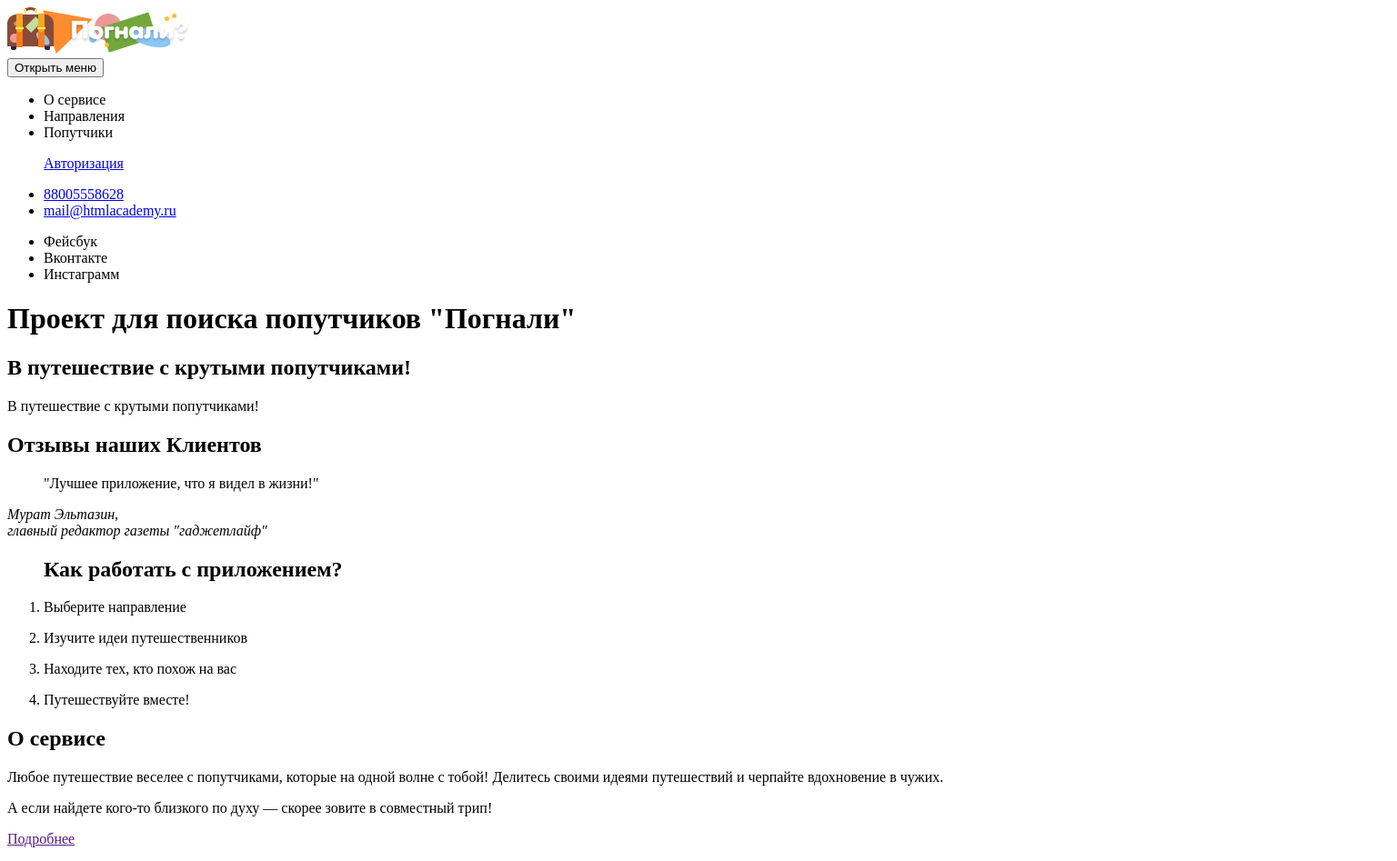
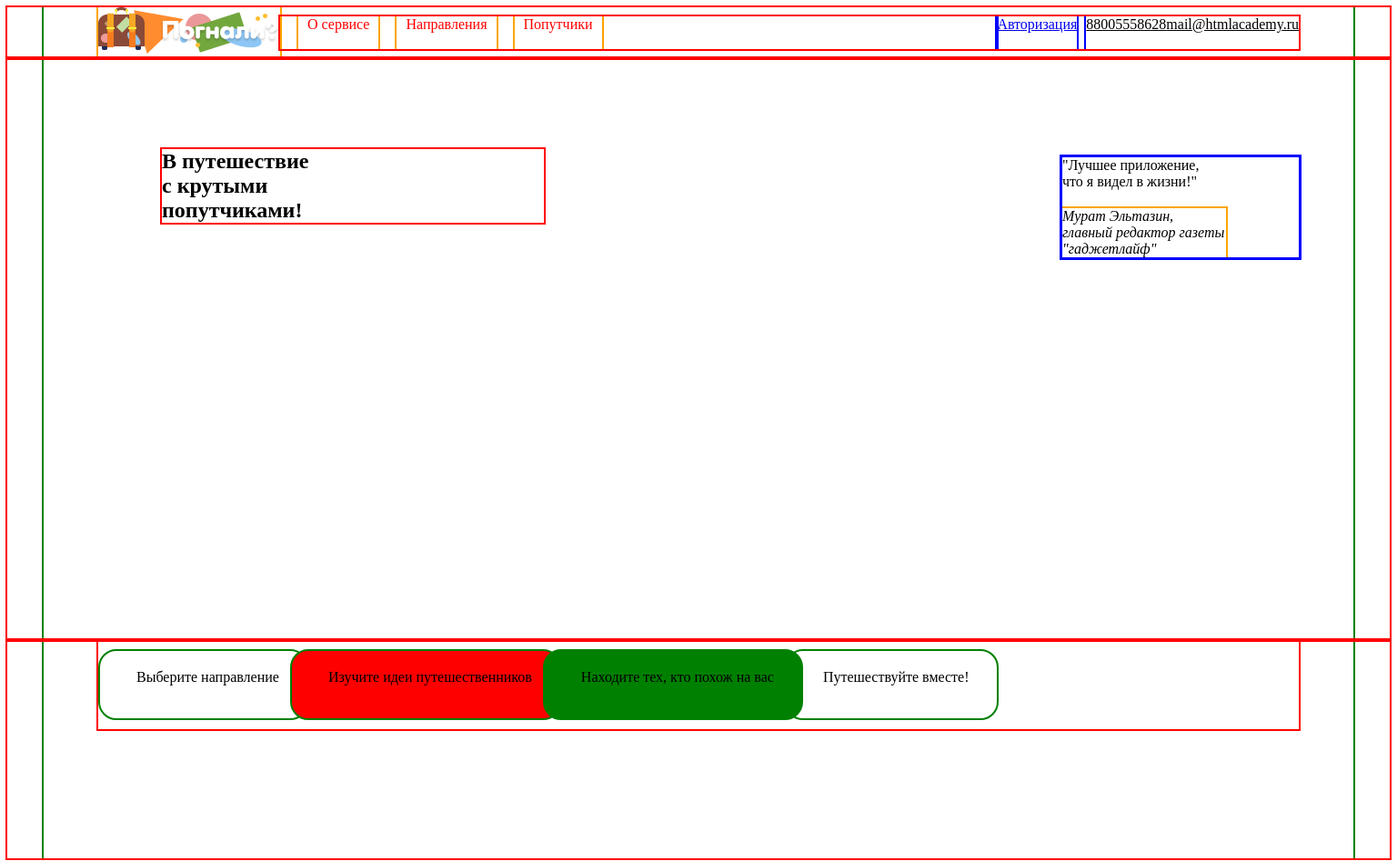
Before and after one commit to alexalekhin94/513395-pognali-18, a website: page source/index.html in a window 1536 px wide. Shown: the top 947 px of the page at 91% size. Drawn offline with nearby package versions, Linux system fonts and the light colour scheme; files that its build step writes are made by us from their sources.

Commit message:
adapt-intro
Добавлет адаптивность интро

```diff
--- a/source/index.html
+++ b/source/index.html
@@ -3,24 +3,26 @@
 
 <head>
     <meta charset="utf-8">
+    <meta name="viewport" content="width=device-width,initial-scale=1">
     <title>HTML Academy: Погнали</title>
-    <link href="/source/css/styles.css" rel="stylesheet">
+    <link href="/source/css/style.css" rel="stylesheet">
 </head>
 
 <body>
     <header class="page-header">
+        <div class="page-header__container">
             <a class="page-header__logo">
                 <img class="page-header__logo-image" src="/source/img/logo-desktop-white.png" width="200" height="52" alt="Сервис для поиска попутчиков «Погнали»">
             </a>
 
             <nav class="main-nav">
-            <button class="main-nav__toogle" type="button">Открыть меню</button>
+                <button class="main-nav__toogle visually-hidden" type="button">Открыть меню</button>
 
                 <div class="main-nav__wrapper">
                     <ul class="main-nav__list site-list">
-                    <li class="site-list__item"><a class="site-list__link">О сервисе</a></li>
-                    <li class="site-list__item"><a class="site-list__link">Направления</a></li>
-                    <li class="site-list__item"><a class="site-list__link">Попутчики</a></li>
+                        <li class="site-list__item"><a class="site-list__link" href="#">О сервисе</a></li>
+                        <li class="site-list__item"><a class="site-list__link" href="#">Направления</a></li>
+                        <li class="site-list__item"><a class="site-list__link" href="#">Попутчики</a></li>
                     </ul>
 
                     <ul class="main-nav__list user-list">
@@ -28,8 +30,8 @@
                     </ul>
 
                     <ul class="main-nav__list contact-list">
-                    <li class="contact-list__item"><a class="usernav-list__link" href="tel:88005558628"> 88005558628</a></li>
-                    <li class="contact-list__item"><a class="usernav-list__link" href="mailto:mail@htmlacademy.ru">mail@htmlacademy.ru </a></li>
+                        <li class="contact-list__item"><a class="contact-list__link" href="tel:88005558628"> 88005558628</a></li>
+                        <li class="contact-list__item"><a class="contact-list__link" href="mailto:mail@htmlacademy.ru">mail@htmlacademy.ru </a></li>
                     </ul>
 
                     <ul class="main-nav__list social-media-list">
@@ -39,41 +41,68 @@
                     </ul>
                 </div>
             </nav>
+        </div>
     </header>
 
     <main class="page-main">
         <h1 class="visually-hidden"> Проект для поиска попутчиков "Погнали"</h1>
 
         <section class="main-intro">
-            <h2 class="visually-hidden">В путешествие с крутыми попутчиками!</h2>
-            <div class="main-intro__picture">
-                <p>В путешествие с крутыми попутчиками!</p>
-            </div>
+            <div class="main-intro__container">
+                <h2 class="main-intro__title">В путешествие<br> с крутыми<br> попутчиками!</h2>
+
+
+
+
+
+                <ul class="main-intro__contact-list">
+                    <li class="contact-list__item"><a class="user-list__auth" href="#">Авторизация</a></li>
+                    <li class="contact-list__item"><a class="contact-list__link" href="tel:88005558628"> 88005558628</a></li>
+                    <li class="contact-list__item"><a class="contact-list__link" href="mailto:mail@htmlacademy.ru">mail@htmlacademy.ru </a></li>
+                </ul>
+
+
+
+
 
                 <div class="main-intro__quote">
                     <h2 class="visually-hidden">Отзывы наших Клиентов</h2>
-                <blockquote class="">
-                    "Лучшее приложение, что я видел в жизни!"
+                    <blockquote class="main-intro__blockquote">
+                        "Лучшее приложение,<br> что я видел в жизни!"
                     </blockquote>
-                <cite>Мурат Эльтазин,<br>главный редактор газеты "гаджетлайф"</cite>
+                    <cite class="main-intro__cite">Мурат Эльтазин,<br>главный редактор газеты "гаджетлайф"</cite>
                 </div>
 
-            <ol class="main-intro__to-do-list">
+
+            </div>
+        </section>
+
+
+        <section class="main-steps">
              <h2 class="visually-hidden">Как работать с приложением?</h2>
-                <li class="main-intro__to-do-list-item main-intro__to-do-list-item--item1">
+            <div class="main-steps__container">
+                <ol class="main-steps__to-do-list">
+
+                    <li class="main-steps__to-do-list-item main-steps__to-do-list-item--item1">
                         <p class="">Выберите направление</p>
                     </li>
-                <li class="main-intro__to-do-list-item main-intro__to-do-list-item--item2">
+                    <li class="main-steps__to-do-list-item main-steps__to-do-list-item--item2">
                         <p class="">Изучите идеи путешественников</p>
                     </li>
-                <li class="main-intro__to-do-list-item main-intro__to-do-list-item--item3">
+                    <li class="main-steps__to-do-list-item main-steps__to-do-list-item--item3">
                         <p class="">Находите тех, кто похож на вас</p>
                     </li>
-                <li class="main-intro__to-do-list-item main-intro__to-do-list-item--item4">
+                    <li class="main-steps__to-do-list-item main-steps__to-do-list-item--item4">
                         <p class="">Путешествуйте вместе!</p>
                     </li>
                 </ol>
+            </div>
         </section>
+
+
+
+
+
 
         <section class="main-about">
             <h2 class="main-about__title">О сервисе</h2>
@@ -270,7 +299,7 @@
 
             <ul class="main-footer__social-media footer-social-media">
                 <li class="footer-social-media__item"><a class="footer-social-media__link">Фейсбук</a></li>
-                <li class="footer-social-media__item"><a class="footer-social-media__link">Вконтакте</a></li>
+                <li class="footer-social-media__item"><a class="foo mter-social-media__link">Вконтакте</a></li>
                 <li class="footer-social-media__item"><a class="footer-social-media__link">Инстаграмм</a></li>
             </ul>
 
@@ -281,6 +310,4 @@
 
         </footer>
     </main>
-
-</body>
-</html>
+</body></html>
--- /dev/null
+++ b/source/sass/blocks/000-bg-img.scss
@@ -0,0 +1,21 @@
+body {
+  background:  url("../img/pognali-index-mobile.jpg") no-repeat 50% 0;
+  background-size: 720px auto;
+  min-height: 5750px;
+}
+
+
+@media (min-width:768px) {
+  body {
+    background: url("../img/pognali-index-tablet.jpg") no-repeat 50% 0;
+    background-size: 1178px auto;
+  }
+}
+
+
+@media (min-width: 1440px) {
+  body {
+    background: url("../img/pognali-index-desktop.jpg") no-repeat 50% 0;
+    background-size: 1391px auto;
+  }
+}
--- /dev/null
+++ b/source/sass/blocks/contact-list.scss
@@ -0,0 +1,14 @@
+.contact-list{
+    display: flex;
+    margin-left: 10px;
+
+    &__link{
+        color: black;
+        display: block;
+//        height: 56px;
+//        width:50px;
+//        outline: 2px green solid;
+
+    }
+
+}
--- /dev/null
+++ b/source/sass/blocks/main-intro.scss
@@ -0,0 +1,173 @@
+@media (min-width:320px) {
+
+    .main-intro {
+        display: flex;
+        height:600px;
+        box-sizing: border-box;
+        width: 100%;
+        outline: 2px solid blue ;
+
+        &__container {
+
+            margin: 0 auto;
+            justify-content: space-between;
+            width: 320px;
+            padding-left: 25px;
+            padding-right: 25px;
+            outline: 2px solid green;
+            box-sizing: border-box;
+        }
+
+        &__title{
+            margin: 0 auto;
+            margin-top: 40px;
+            text-align: center;
+            padding: 0;
+            outline: 2px red solid;
+        }
+
+        &__quote{
+            margin-top: 98px;
+            width: 260px;
+            outline: 3px blue solid;
+        }
+
+        &__contact-list{
+            margin: 0;
+            padding: 0;
+            margin-top: 250px;
+            list-style: none;
+            display: flex;
+            outline: 2px orange solid;
+        }
+
+        &__blockquote{
+            padding: 0;
+            margin: 0;
+            margin-bottom: 20px;
+        }
+
+        &__cite{
+            display: block;
+            width: 160px;
+            outline: 2px orange solid;
+
+
+        }
+
+}
+
+}
+
+
+
+@media (min-width:768px) {
+
+    .main-intro {
+        display: flex;
+        height:600px;
+        box-sizing: border-box;
+        width: 100%;
+        outline: 2px solid red;
+
+        &__container {
+//            display: flex;
+            margin: 0 auto;
+            justify-content: space-between;
+            width: 768px;
+            padding-left: 40px;
+            padding-right: 40px;
+//            padding-top: 98px;
+            outline: 2px solid green;
+            box-sizing: border-box;
+        }
+
+        &__title{
+            margin: 0 auto;
+            margin-top: 40px;
+            text-align: center;
+            padding: 0;
+            outline: 2px red solid;
+        }
+
+        &__quote{
+            margin-top: 98px;
+            width: 260px;
+            outline: 3px blue solid;
+        }
+
+        &__contact-list{
+            display: none;
+        }
+
+        &__blockquote{
+            padding: 0;
+            margin: 0;
+            margin-bottom: 20px;
+        }
+
+        &__cite{
+            display: block;
+            width: 180px;
+            outline: 2px orange solid;
+
+        }
+
+
+}
+
+}
+
+
+@media (min-width: 1440px) {
+    .main-intro {
+        display: flex;
+
+        height:640px;
+
+        box-sizing: border-box;
+        width: 100%;
+        outline: 2px solid red;
+
+        &__container {
+            display: flex;
+            margin: 0 auto;
+            justify-content: space-between;
+            align-items: flex-start;
+            width: 1440px;
+            padding-left: 60px;
+            padding-right: 60px;
+            padding-top: 100px;
+            outline: 2px solid green;
+            box-sizing: border-box;
+        }
+
+        &__title{
+            margin: 0;
+            margin-left: 70px;
+            width:420px;
+            text-align: left;
+            padding: 0;
+            outline: 2px red solid;
+        }
+
+        &__quote{
+            margin-top: 9px;
+            width: 260px;
+            outline: 3px blue solid;
+        }
+
+        &__contact-list{
+            display: none;
+        }
+
+        &__blockquote{
+            padding: 0;
+            margin: 0;
+            margin-bottom: 20px;
+        }
+
+
+    }
+
+}
--- a/source/sass/blocks/main-nav.scss
+++ b/source/sass/blocks/main-nav.scss
@@ -0,0 +1,24 @@
+
+.main-nav{
+    width: 100%;
+    outline: 2px red solid;
+    &__wrapper{
+//        outline: 2px green solid;
+        display: flex;
+        justify-content: space-between;
+    }
+
+    &__list{
+        list-style: none;
+        padding: 0;
+        margin: 0;
+        outline: 2px solid blue;
+//        margin-left: 10px;
+    }
+
+
+}
+
+.social-media-list{
+    display: none;
+    }
--- /dev/null
+++ b/source/sass/blocks/main-step-by-step.scss
@@ -0,0 +1,94 @@
+@media (min-width: 1440px) {
+    .main-steps {
+        display: flex;
+
+        height:240px;
+
+        box-sizing: border-box;
+        width: 100%;
+        outline: 2px solid red;
+
+        &__container {
+//
+            margin: 0 auto;
+            align-items: flex-start;
+            width: 1440px;
+            padding-left: 60px;
+            padding-right: 60px;
+            outline: 2px solid green;
+            box-sizing: border-box;
+        }
+
+        &__to-do-list{
+            display: flex;
+            margin: 0;
+            padding: 0;
+            padding-left: 0px;
+            outline: 2px red solid;
+            list-style: none;
+        }
+
+          &__to-do-list p{
+
+            margin: 0;
+            padding: 0;
+
+
+
+        }
+
+        &__to-do-list-item{
+            margin-top: 10px;
+            margin-bottom: 10px;
+            margin-left: -20px;
+            border: 2px green solid;
+            border-radius: 20px;
+            padding-left: 40px;
+            padding-right: 30px;
+            padding-top: 20px;
+            padding-bottom: 36px;
+
+        }
+
+//        НЕ МОГУ ПОНЯТЬ ПОЧЕМУ ЧЕРЕЗ FIRSTCHILD не получается
+        &__to-do-list-item--item1{
+            margin-left: 0px;
+        }
+
+         &__to-do-list-item--item2{
+            background: red;
+        }
+         &__to-do-list-item--item3{
+            background: green;
+        }
+
+
+        &__title{
+            margin: 0;
+            margin-left: 70px;
+            width:420px;
+            text-align: left;
+            padding: 0;
+            outline: 2px red solid;
+        }
+
+        &__quote{
+            margin-top: 9px;
+            width: 260px;
+            outline: 3px blue solid;
+        }
+
+        &__contact-list{
+            display: none;
+        }
+
+        &__blockquote{
+            padding: 0;
+            margin: 0;
+            margin-bottom: 20px;
+        }
+
+
+    }
+
+}
--- /dev/null
+++ b/source/sass/blocks/page-header.scss
@@ -0,0 +1,24 @@
+@media (min-width: 1440px) {
+
+.page-header{
+    display: flex;
+    box-sizing: border-box;
+    width: 100%;
+    flex-direction: row;
+    outline:2px solid red;
+    &__logo{
+        outline:2px solid orange;
+    }
+    &__container{
+    display: flex;
+    align-items: center;
+    margin: 0 auto;
+    width: 1440px;
+    padding-left: 60px;
+    padding-right:60px;
+    outline:2px solid green;
+    box-sizing: border-box;
+
+    }
+}
+}
--- /dev/null
+++ b/source/sass/blocks/site-list.scss
@@ -0,0 +1,26 @@
+
+.site-list{
+    display: flex;
+    flex-grow: 2;
+    align-items: center;
+    justify-content: flex-start;
+    width: 532px;
+    flex-direction:row;
+    list-style: none;
+
+    &__item{
+        margin-left: 20px;
+    }
+    &__link{
+        display: block;
+        padding-left: 10px;
+        padding-right: 10px;
+        height: 36px;
+        text-decoration: none;
+        outline:2px solid orange;
+        color: red;
+    }
+}
+
+//@media (min-width: @desktop-width) {
+//}
--- /dev/null
+++ b/source/sass/blocks/user-list.scss
@@ -0,0 +1,3 @@
+.user-list{
+
+}
--- a/source/sass/style.scss
+++ b/source/sass/style.scss
@@ -0,0 +1,9 @@
+@import "variable.scss";
+@import "mixins.scss";
+@import "blocks/page-header.scss";
+@import "blocks/main-nav.scss";
+@import "blocks/main-intro.scss";
+@import "blocks/site-list.scss";
+@import "blocks/user-list.scss";
+@import "blocks/contact-list.scss";
+@import "blocks/main-step-by-step.scss";
--- a/source/sass/variable.scss
+++ b/source/sass/variable.scss
@@ -0,0 +1,2 @@
+@tablet-width: 768px;
+@desktop-width: 1440px;
```
Also changed, not shown: package.json (+6 -3 lines), source/sass/blocks/container.scss (added, +8 -0 lines), source/sass/mixins.scss (+7 -0 lines), 1 other file. Lines whose indentation alone changed are shown as unchanged.
